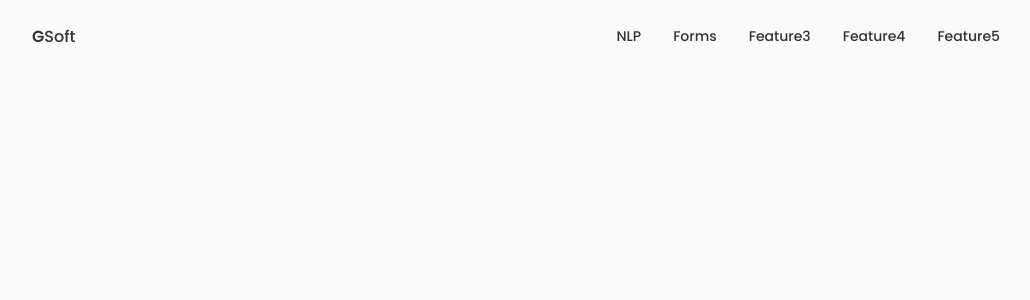
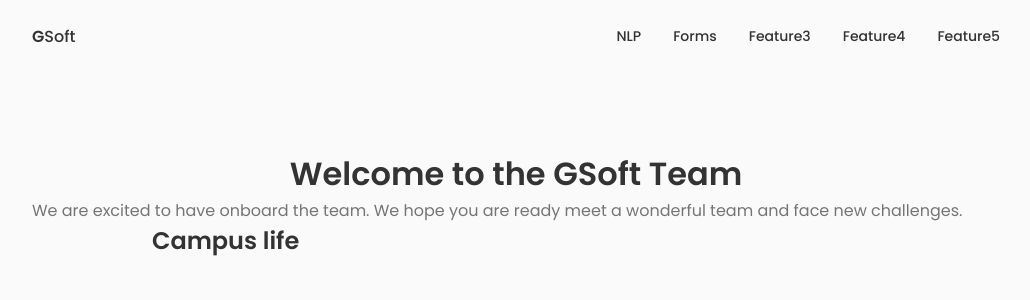
Before and after one commit to TysonPham/didactic-system, a React (Create React App) app in the folder conuhacks/: page / in a window 1280 px wide. Shown: the top 300 px of the page, without its empty margins (124-1154 px from the left). Built offline with nearby package versions, Linux system fonts and the light colour scheme.

Commit message:
Added title to welcome page

```diff
--- a/conuhacks/src/App.js
+++ b/conuhacks/src/App.js
@@ -1,10 +1,12 @@
 import './App.css';
 import Header from './components/Header';
+import Welcome from './components/Welcome';
 
 function App() {
   return (
     <div className="App">
       <Header />
+      <Welcome />
     </div>
   );
 }
--- /dev/null
+++ b/conuhacks/src/components/Welcome.css
@@ -0,0 +1,14 @@
+.title {
+    margin-top: 150px;
+    text-align: center;
+}
+
+.office-title {
+    text-align: center;
+    width: 40%;
+}
+
+.office-pic {
+    width: 40%;
+
+}
--- /dev/null
+++ b/conuhacks/src/components/Welcome.js
@@ -0,0 +1,26 @@
+import React from "react";
+import "./Welcome.css"
+
+const Welcome = () => {
+
+    return (
+    <div className="container">
+        <h1 className= "title">Welcome to the GSoft Team</h1>
+        <div className="">
+            We are excited to have onboard the team. We hope you are ready meet a wonderful team and face new challenges.
+        </div>
+        <div className="office-container">
+            <div className="office-text">
+                <h2 className="office-title">
+                    Campus life
+                </h2>
+            </div>
+            <div className="office-pic">
+
+            </div>
+        </div>
+    </div>
+    )
+}
+
+export default Welcome;
```
